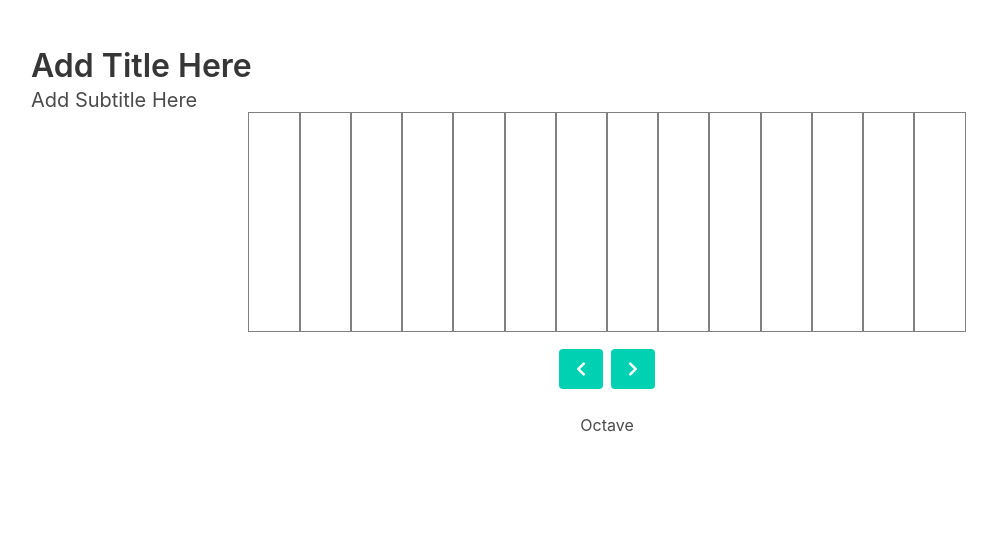
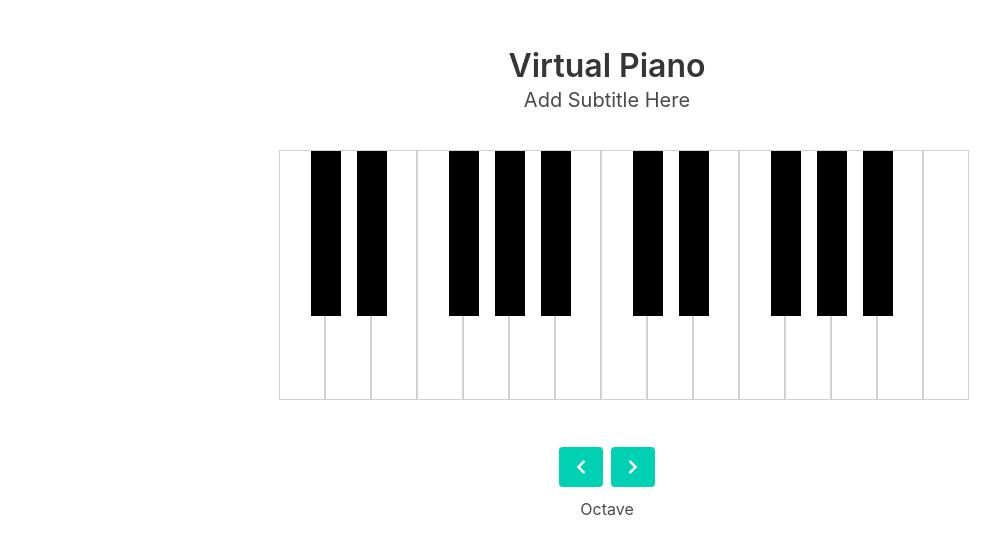
Before and after one commit to gauthammk/Virtual-Synth, a Vue app: page / in a window 1280 px wide. Shown: the top 554 px of the page, without its empty margins (33-1033 px from the left). Built offline with nearby package versions, Linux system fonts and the light colour scheme.

Commit message:
Added the files to build a virtual piano

```diff
--- a/src/App.vue
+++ b/src/App.vue
@@ -18,4 +18,9 @@ export default {
 };
 </script>
 
-<style></style>
+<style>
+.section{
+  text-align: center;
+
+}
+</style>
--- a/src/components/BlackKey.vue
+++ b/src/components/BlackKey.vue
@@ -0,0 +1,12 @@
+<template>
+    <div class="black-key"></div>
+</template>
+
+<script>
+export default {
+    name: "BlackKey"
+}
+</script>
+
+<style scoped>
+</style>
--- a/src/components/Heading.vue
+++ b/src/components/Heading.vue
@@ -1,6 +1,6 @@
 <template>
   <div class="container">
-    <h1 class="title">Add Title Here</h1>
+    <h1 class="title">Virtual Piano</h1>
     <h2 class="subtitle">Add Subtitle Here</h2>
   </div>
 </template>
@@ -11,4 +11,8 @@ export default {
 };
 </script>
 
-<style></style>
+<style>
+h2{
+  margin-bottom: 40px;
+}
+</style>
--- a/src/components/Octave.vue
+++ b/src/components/Octave.vue
@@ -1,6 +1,6 @@
 <template>
   <div class="column has-text-centered">
-    <div class="buttons is-centered">
+    <div class="buttons is-centered ocatve-style">
       <button class="button is-primary">
         <i class="fas fa-chevron-left"></i>
       </button>
@@ -18,4 +18,9 @@ export default {
 };
 </script>
 
-<style scoped></style>
+<style scoped>
+.buttons.is-centered{
+  margin: 2px !important;
+  justify-content: center;
+}
+</style>
--- a/src/components/Piano.vue
+++ b/src/components/Piano.vue
@@ -1,37 +1,195 @@
 <template>
-  <!-- Piano contianer -->
-  <div class="container has-text-centered">
+  <!-- Piano container -->
+  <div class="center-box">
+    <!-- <h1> Virtual Piano </h1> -->
     <!-- Loop through all the keys -->
-    <div
-      class="key-container"
-      v-for="whiteKey in whiteKeyCount"
-      :key="whiteKey"
-    >
-      <WhiteKey />
+    <div class="keyboard">
+      <div class="pianokey">
+        <div class = "white">
+         <WhiteKey />
+        </div>
+      </div>
+      <div class="pianokey">
+        <div class = "black">
+         <BlackKey />
+        </div>
+      </div>
+      <div class="pianokey">
+        <div class = "white">
+         <WhiteKey />
+        </div>
+      </div>
+      <div class="pianokey">
+        <div class = "black">
+         <BlackKey />
+        </div>
+      </div>
+      <div class="pianokey">
+        <div class = "white">
+         <WhiteKey />
+        </div>
+      </div>
+      <div class="pianokey">
+        <div class = "white">
+         <WhiteKey />
+        </div>
+      </div>
+      <div class="pianokey">
+        <div class = "black">
+         <BlackKey />
+        </div>
+      </div>
+      <div class="pianokey">
+        <div class = "white">
+         <WhiteKey />
+        </div>
+      </div>
+      <div class="pianokey">
+        <div class = "black">
+         <BlackKey />
+        </div>
+      </div>
+      <div class="pianokey">
+        <div class = "white">
+         <WhiteKey />
+        </div>
+      </div>
+      <div class="pianokey">
+        <div class = "black">
+         <BlackKey />
+        </div>
+      </div>
+      <div class="pianokey">
+        <div class = "white">
+         <WhiteKey />
+        </div>
+      </div>
+      <div class="pianokey">
+        <div class = "white">
+         <WhiteKey />
+        </div>
+      </div>
+      <div class="pianokey">
+        <div class = "black">
+         <BlackKey />
+        </div>
+      </div>
+      <div class="pianokey">
+        <div class = "white">
+         <WhiteKey />
+        </div>
+      </div>
+      <div class="pianokey">
+        <div class = "black">
+         <BlackKey />
+        </div>
+      </div>
+      <div class="pianokey">
+        <div class = "white">
+         <WhiteKey />
+        </div>
+      </div>
+      <div class="pianokey">
+        <div class = "white">
+         <WhiteKey />
+        </div>
+      </div>
+      <div class="pianokey">
+        <div class = "black">
+         <BlackKey />
+        </div>
+      </div>
+      <div class="pianokey">
+        <div class = "white">
+         <WhiteKey />
+        </div>
+      </div>
+      <div class="pianokey">
+        <div class = "black">
+         <BlackKey />
+        </div>
+      </div>
+       <div class="pianokey">
+        <div class = "white">
+         <WhiteKey />
+        </div>
+      </div>
+      <div class="pianokey">
+        <div class = "black">
+         <BlackKey />
+        </div>
+      </div>
+      <div class="pianokey">
+        <div class = "white">
+         <WhiteKey />
+        </div>
+      </div>
+      <div class="pianokey">
+        <div class = "white">
+         <WhiteKey />
+        </div>
+      </div>
     </div>
   </div>
+
 </template>
 
 <script>
 import WhiteKey from "./WhiteKey";
-// import BlackKey from "./BlackKey";
+import BlackKey from "./BlackKey";
 export default {
   name: "Piano",
-  components: { WhiteKey },
-  data: () => ({
-    whiteKeyCount: 14,
-    blackKeyCount: 10,
-  }),
+  components: { WhiteKey, BlackKey },
 };
 </script>
 
 <style scoped>
-.key-container {
-  padding: 0px !important;
-  margin: 0px !important;
-  max-width: 50% !important;
-  flex-grow: unset !important;
-  display: inline-block;
-  position: relative;
+.center_box {
+    text-align: center;
+    position: relative;
+    left: 50%;
+    top: 50%;
+    transform: translate(-50%, -50%);
+    width: 100%;
 }
+
+ .keyboard {
+    display: inline-block;
+    margin-bottom: 30px;
+}
+
+.pianokey {
+    display: inline-block;
+    position: relative;
+    cursor: pointer;
+}
+
+.white {
+    width: 46px;
+    height: 250px;
+    border: solid 1px #d0d0d0;
+    transform: translate(-3px, -3px);
+    transition: 0.1s;
+
+
+}
+.black {
+    position: relative;
+    top: 0;
+    width: 30px;
+    height: 165px;
+    background-color: #000000;
+    margin-left: -14px;
+    margin-right: -16px;
+    z-index: 20;
+    transform: translate(-3px, -3px);
+    left: 0;
+}
+
+div {
+    display: inline-block;
+    text-align: center;
+    left: 20px;
+}
+
 </style>
--- a/src/components/WhiteKey.vue
+++ b/src/components/WhiteKey.vue
@@ -9,11 +9,5 @@ export default {
 </script>
 
 <style scoped>
-/* styling with inline block to get adjacent keys */
-.white-key {
-  width: 4vw;
-  height: 17vw;
-  outline: 1px solid grey;
-  display: inline-block;
-}
+
 </style>
```
Also changed, not shown: 1 other file (tests, documents, lock files or other folders).
